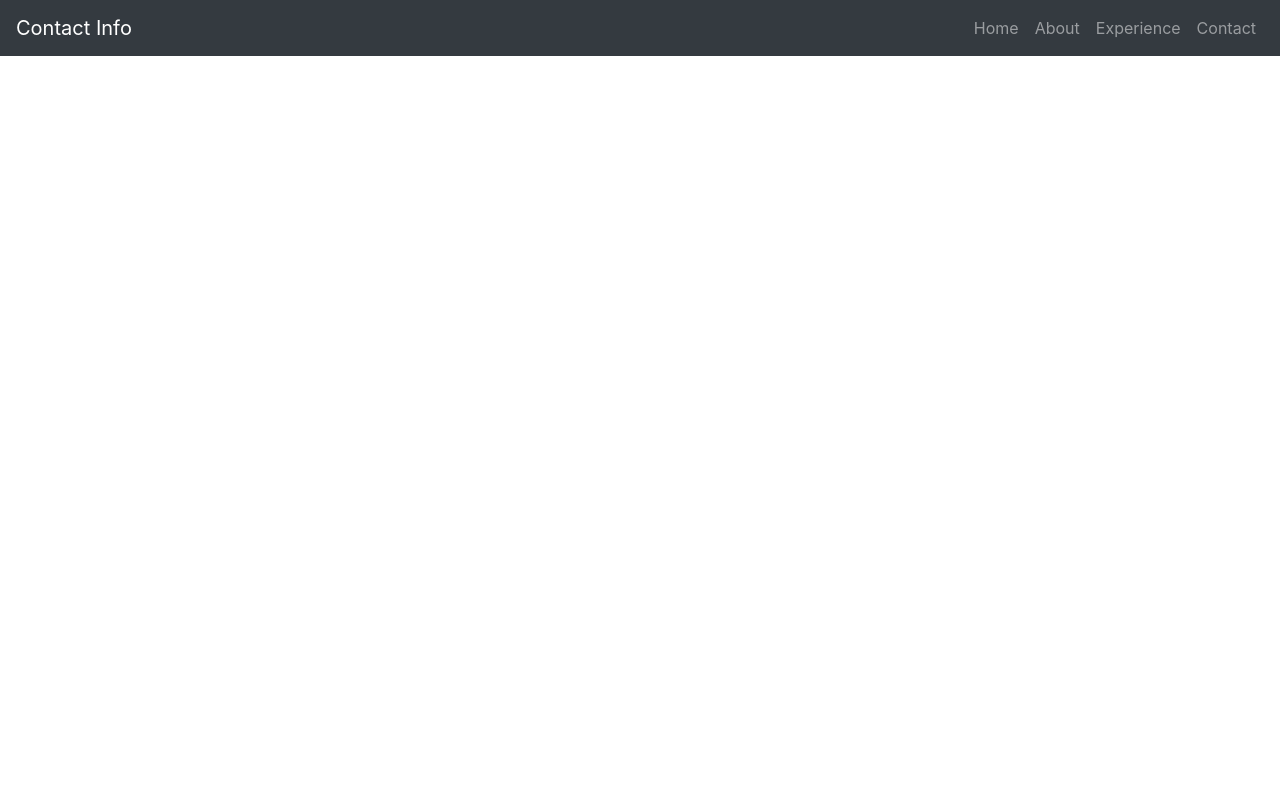
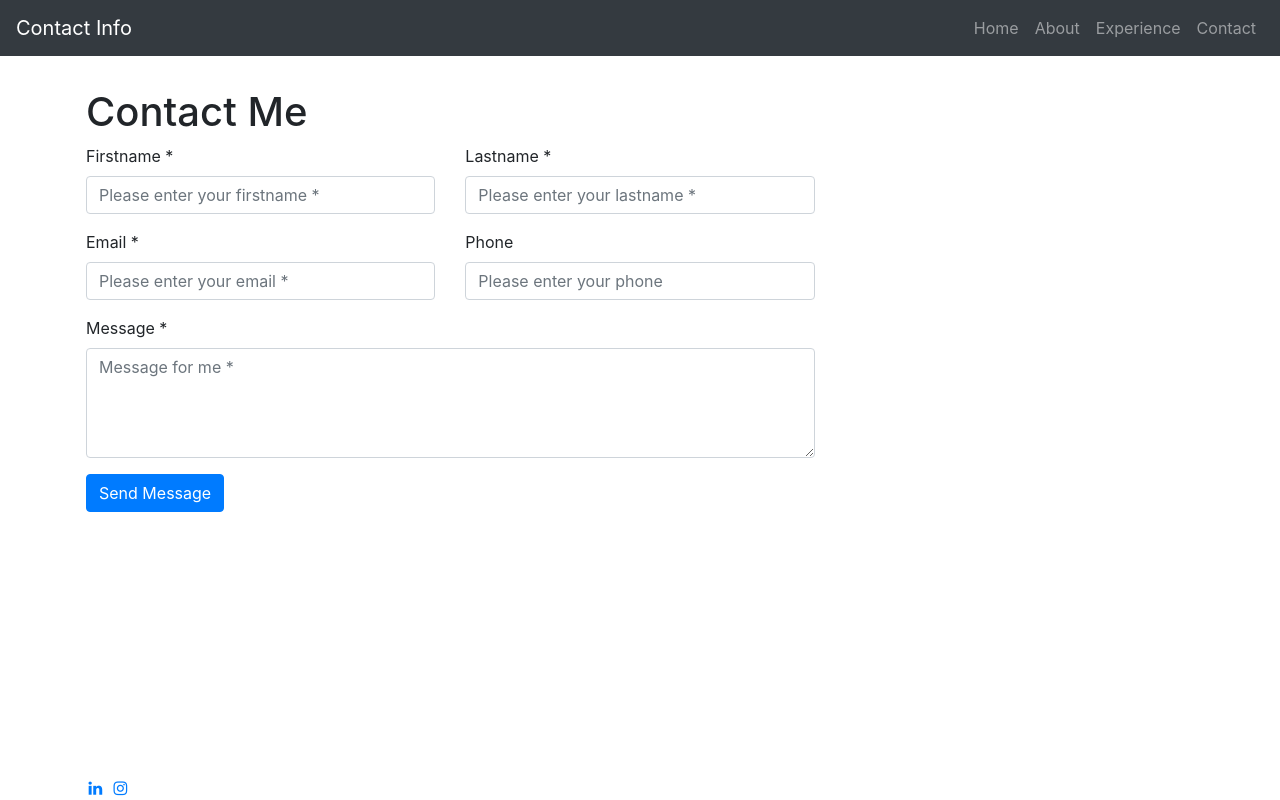
Before and after one commit to dbreznay/explosivo-portfolio-responsivo, a plain HTML site: page contact.html in a window 1280 px wide. Drawn offline with nearby package versions, Linux system fonts and the light colour scheme.

Commit message:
Deleted style.css, added footer with social media and indeed links to each page, added image to welcome page, added jumbotron to about me paragraph.

```diff
--- a/assets/portfolio.css
+++ /dev/null
@@ -1,3 +0,0 @@
-body {
-    background-image: url("explosivo-portfolio-responsivo/assets/ColorfulBackground_03.jpg");
-}
--- a/contact.html
+++ b/contact.html
@@ -5,7 +5,6 @@
   <meta name="viewport" content="width=device-width, initial-scale=1.0">
   <link rel="stylesheet" href="https://cdnjs.cloudflare.com/ajax/libs/font-awesome/4.7.0/css/font-awesome.min.css">
   <link rel="stylesheet" href="https://maxcdn.bootstrapcdn.com/bootstrap/4.4.1/css/bootstrap.min.css">
-  <link rel="styleshet" text="text/css" href="assets/portfolio.css">
 
   <title>Contact Info</title>
  </head>
@@ -33,6 +32,78 @@
           </ul>
         </div>
       </nav>
+      <form id="contact-form" method="post">
+
+        <div class="container p-3 my-3">
+          <div class="row">
+            <div class="col-lg-8">
+              <h1>Contact Me</h1>
+              <div class="messages"></div>
+            </div>
+          </div>
+          <div class="row">
+            <div class="col-md-4">
+              <div class="form-group">
+                <label for="form_name">Firstname *</label>
+                <input id="form_name" type="text" name="name" class="form-control" placeholder="Please enter your firstname *" required="required" data-error="Firstname is required.">
+                <div class="help-block with-errors"></div>
+              </div>
+            </div>
+            <div class="col-md-4">
+              <div class="form-group">
+                <label for="form_lastname">Lastname *</label>
+                <input id="form_lastname" type="text" name="surname" class="form-control" placeholder="Please enter your lastname *" required="required" data-error="Lastname is required.">
+                <div class="help-block with-errors"></div>
+              </div>
+            </div>
+          </div>
+          <div class="row">
+            <div class="col-md-4">
+              <div class="form-group">
+                <label for="form_email">Email *</label>
+                <input id="form_email" type="email" name="email" class="form-control" placeholder="Please enter your email *" required="required" data-error="Valid email is required.">
+                <div class="help-block with-errors"></div>
+              </div>
+            </div>
+            <div class="col-md-4">
+              <div class="form-group">
+                <label for="form_phone">Phone</label>
+                <input id="form_phone" type="tel" name="phone" class="form-control" placeholder="Please enter your phone">
+                <div class="help-block with-errors"></div>
+              </div>
+            </div>
+          </div>
+          <div class="row">
+            <div class="col-md-8">
+              <div class="form-group">
+                <label for="form_message">Message *</label>
+                <textarea id="form_message" name="message" class="form-control" placeholder="Message for me *" rows="4" required="required" data-error="Please,leave us a message."></textarea>
+                <div class="help-block with-errors"></div>
+              </div>
+            </div>
+          </div>
+          <div class="row">
+            <div class="col-md-8">
+              <div class="form-group">
+                <input class="btn btn-primary" type="submit" value="Send Message">
+              </div>
+            </div>
+          </div>
+        </div>
+
+        </form>
+
+      <footer class="container-fluid footer-style fixed-bottom">
+        <div class="container">
+          <div class="row">
+              <div class="col-md-6">
+                <a  target="_blank" href="https://my.indeed.com/p/dylanb-tmp9rsu" class="btn-social btn-outline"><i class="fa fa-fw fa-linkedin"></i></a>
+
+                <a  target="_blank" href="https://instagram.com/dylan.breznay?r=nametag" class="btn-social btn-outline"><i class="fa fa-fw fa-instagram"></i></a>
+              </div>
+          </div>
+      </div>
+    </footer>
       <script src="https://ajax.googleapis.com/ajax/libs/jquery/3.5.1/jquery.min.js"></script>
       <script src="https://cdnjs.cloudflare.com/ajax/libs/popper.js/1.16.0/umd/popper.min.js"></script>
       <script src="https://maxcdn.bootstrapcdn.com/bootstrap/4.4.1/js/bootstrap.min.js"></script>
```
Also changed, not shown: about.html (+17 -12 lines), experience.html (+17 -11 lines), index.html (+15 -3 lines), assets/nashville.jpeg (added).
